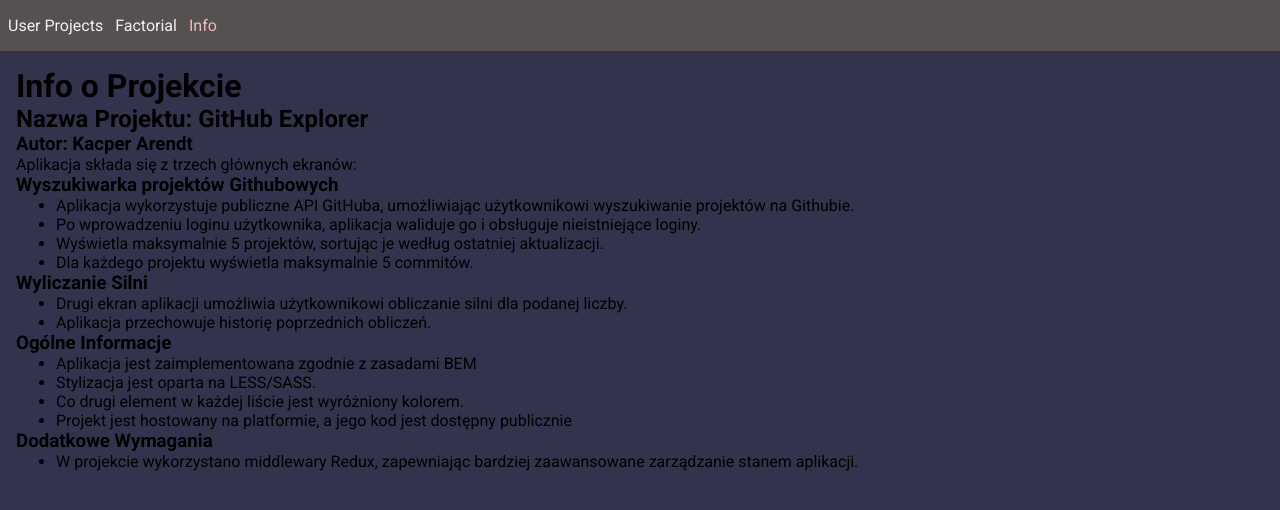
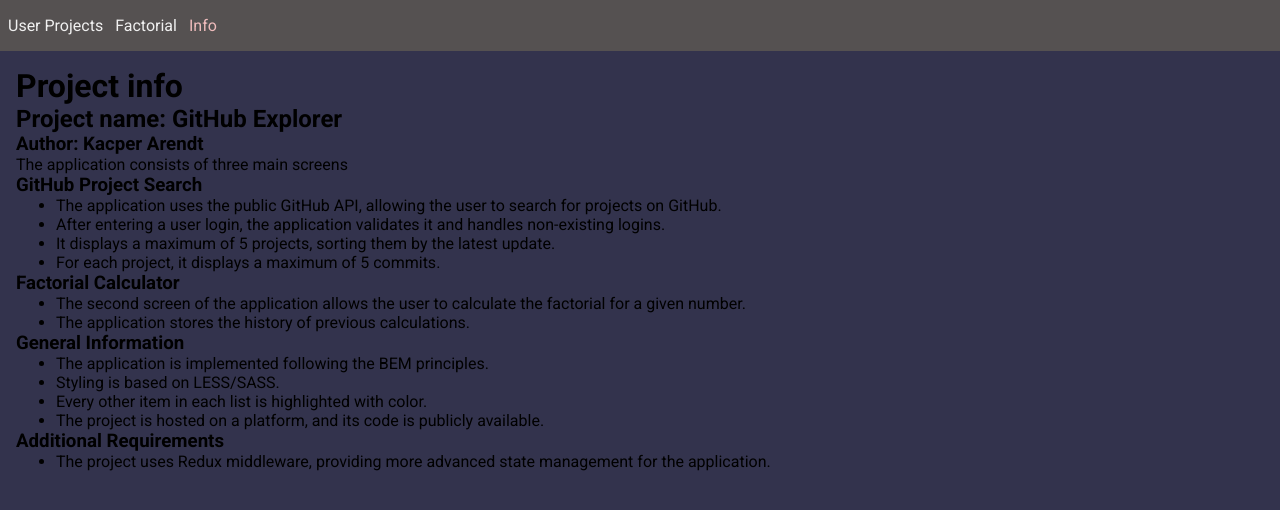
Before and after one commit to Kacper-Arendt/GitHub-Explorer, a React (Vite) app: page /info in a window 1280 px wide. Shown: the top 510 px of the page. Built offline with nearby package versions, Linux system fonts and the light colour scheme; no server answers.

Commit message:
feat add translated info content

```diff
--- /dev/null
+++ b/src/features/info/helpers/content.ts
@@ -0,0 +1,68 @@
+import { SupportedLangsType } from 'src/config/i18n';
+
+export const content: Record<SupportedLangsType, { title: string; features: string[] }[]> = {
+	pl: [
+		{
+			title: 'Wyszukiwarka projektów Githubowych',
+			features: [
+				'Aplikacja wykorzystuje publiczne API GitHuba, umożliwiając użytkownikowi wyszukiwanie projektów na Githubie.',
+				'Po wprowadzeniu loginu użytkownika, aplikacja waliduje go i obsługuje nieistniejące loginy.',
+				'Wyświetla maksymalnie 5 projektów, sortując je według ostatniej aktualizacji.',
+				'Dla każdego projektu wyświetla maksymalnie 5 commitów.',
+			],
+		},
+		{
+			title: 'Wyliczanie Silni',
+			features: [
+				'Drugi ekran aplikacji umożliwia użytkownikowi obliczanie silni dla podanej liczby.',
+				'Aplikacja przechowuje historię poprzednich obliczeń.',
+			],
+		},
+		{
+			title: 'Ogólne Informacje',
+			features: [
+				'Aplikacja jest zaimplementowana zgodnie z zasadami BEM.',
+				'Stylizacja jest oparta na LESS/SASS.',
+				'Co drugi element w każdej liście jest wyróżniony kolorem.',
+				'Projekt jest hostowany na platformie, a jego kod jest dostępny publicznie.',
+			],
+		},
+		{
+			title: 'Dodatkowe Wymagania',
+			features: [
+				'W projekcie wykorzystano middlewary Redux, zapewniając bardziej zaawansowane zarządzanie stanem aplikacji.',
+			],
+		},
+	],
+	en: [
+		{
+			title: 'GitHub Project Search',
+			features: [
+				'The application uses the public GitHub API, allowing the user to search for projects on GitHub.',
+				'After entering a user login, the application validates it and handles non-existing logins.',
+				'It displays a maximum of 5 projects, sorting them by the latest update.',
+				'For each project, it displays a maximum of 5 commits.',
+			],
+		},
+		{
+			title: 'Factorial Calculator',
+			features: [
+				'The second screen of the application allows the user to calculate the factorial for a given number.',
+				'The application stores the history of previous calculations.',
+			],
+		},
+		{
+			title: 'General Information',
+			features: [
+				'The application is implemented following the BEM principles.',
+				'Styling is based on LESS/SASS.',
+				'Every other item in each list is highlighted with color.',
+				'The project is hosted on a platform, and its code is publicly available.',
+			],
+		},
+		{
+			title: 'Additional Requirements',
+			features: ['The project uses Redux middleware, providing more advanced state management for the application.'],
+		},
+	],
+};
--- a/src/features/info/routes/Info.tsx
+++ b/src/features/info/routes/Info.tsx
@@ -1,57 +1,30 @@
-// REDUX
-
-// HOOKS
+import { ErrorBoundary } from 'react-error-boundary';
+import i18n, { t } from 'i18next';
 
 // MODELS
+import { SupportedLangsType } from 'src/config/i18n';
 
 // COMPONENTS
+import { FallbackError } from 'src/components/errors';
 
 // STYLES
 
 // UTILS
+import { content } from 'src/features/info/helpers/content';
 
-import { ErrorBoundary } from 'react-error-boundary';
-import { FallbackError } from 'src/components/errors';
+export const Info = () => {
+	const currentLanguage = i18n.language as SupportedLangsType;
+	const currentLangContent = content[currentLanguage] ?? content?.en;
 
-const content = [
-	{
-		title: 'Wyszukiwarka projektów Githubowych',
-		features: [
-			'Aplikacja wykorzystuje publiczne API GitHuba, umożliwiając użytkownikowi wyszukiwanie projektów na Githubie.',
-			'Po wprowadzeniu loginu użytkownika, aplikacja waliduje go i obsługuje nieistniejące loginy.',
-			'Wyświetla maksymalnie 5 projektów, sortując je według ostatniej aktualizacji.',
-			'Dla każdego projektu wyświetla maksymalnie 5 commitów.',
-		],
-	},
-	{
-		title: 'Wyliczanie Silni',
-		features: [
-			'Drugi ekran aplikacji umożliwia użytkownikowi obliczanie silni dla podanej liczby.',
-			'Aplikacja przechowuje historię poprzednich obliczeń.',
-		],
-	},
-	{
-		title: 'Ogólne Informacje',
-		features: [
-			'Aplikacja jest zaimplementowana zgodnie z zasadami BEM',
-			'Stylizacja jest oparta na LESS/SASS.',
-			'Co drugi element w każdej liście jest wyróżniony kolorem.',
-			'Projekt jest hostowany na platformie, a jego kod jest dostępny publicznie',
-		],
-	},
-	{
-		title: 'Dodatkowe Wymagania',
-		features: ['W projekcie wykorzystano middlewary Redux, zapewniając bardziej zaawansowane zarządzanie stanem aplikacji.'],
-	},
-];
-export const Info = () => {
 	return (
 		<ErrorBoundary FallbackComponent={FallbackError}>
-			<h1>Info o Projekcie</h1>
-			<h2>Nazwa Projektu: GitHub Explorer</h2>
-			<h3>Autor: Kacper Arendt</h3>
-			<p>Aplikacja składa się z trzech głównych ekranów:</p>
-			{content.map((section, index) => (
+			<h1>{t('general.projectInfo')}</h1>
+			<h2>{t('general.projectName')}: GitHub Explorer</h2>
+			<h3>{t('general.author')}: Kacper Arendt</h3>
+			{currentLangContent && (
+				<>
+					<p>{t('general.infoScreenDescription')}</p>
+					{currentLangContent?.map((section, index) => (
 						<section key={index}>
 							<h3>{section.title}</h3>
 							<ul>
@@ -61,6 +34,8 @@
 							</ul>
 						</section>
 					))}
+				</>
+			)}
 		</ErrorBoundary>
 	);
 };
--- a/src/utils/translations/en.json
+++ b/src/utils/translations/en.json
@@ -2,7 +2,11 @@
 	"general": {
 		"goBackToHomePage": "Go back to the home page",
 		"userNotFound": "User not found",
-		"noUserRepositoriesMessage": "No user repositories available."
+		"noUserRepositoriesMessage": "No user repositories available.",
+		"projectInfo": "Project info",
+		"projectName": "Project name",
+		"author": "Author",
+		"infoScreenDescription": "The application consists of three main screens"
 	},
 	"errors": {
 		"fallbackErrorMessage": "Oops! Something went wrong",
--- a/src/utils/translations/pl.json
+++ b/src/utils/translations/pl.json
@@ -2,7 +2,12 @@
   "general": {
     "goBackToHomePage": "Wróć na stronę główną",
     "userNotFound": "Nie znaleziono użytkownika",
-    "noUserRepositoriesMessage": "Brak dostępnych repozytoriów użytkownika."
+    "noUserRepositoriesMessage": "Brak dostępnych repozytoriów użytkownika.",
+    "projectInfo": "Informacje o projekcie",
+    "projectName": "Nazwa Projektu",
+    "author": "Autor",
+    "infoScreenDescription": "Aplikacja składa się z trzech głównych ekranów"
+
   },
   "errors": {
     "fallbackErrorMessage": "Ups! Coś poszło nie tak",
```
Lines whose indentation alone changed are shown as unchanged.
